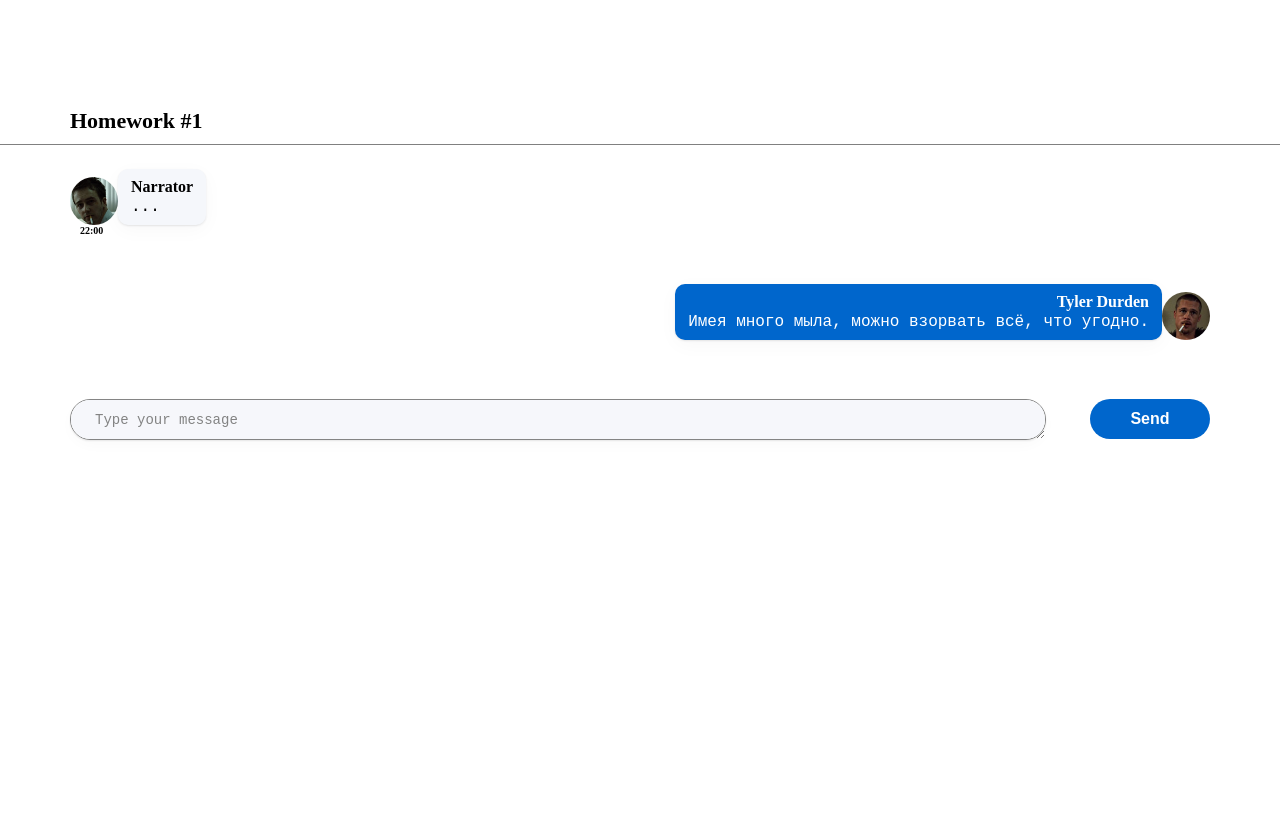
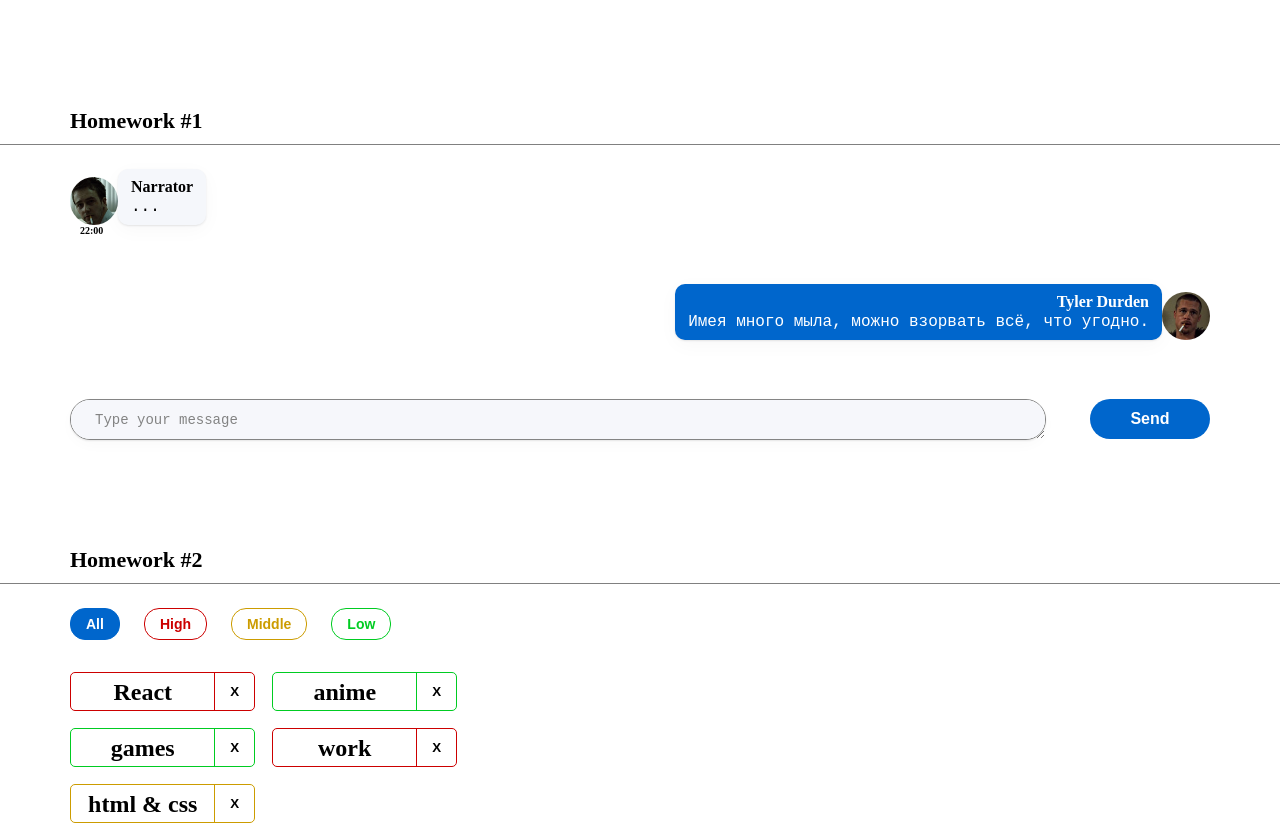
Before and after one commit to h0d0v0d/IgnatTask, a React (Create React App) app: page /#/pre-junior in a window 1280 px wide. Before the commit this address led to /. Shown: the top 823 px of the page. Before the commit the page ends 800 px from the top, so only its background shows below. Built offline with nearby package versions, Linux system fonts and the light colour scheme.

Commit message:
affairs is ready

```diff
--- a/package.json
+++ b/package.json
@@ -1,6 +1,6 @@
 {
   "name": "hws2",
-  "homepage": "http://IgnatZakalinsky.github.io/hws2",
+  "homepage": "https://h0d0v0d.github.io/IgnatTask",
   "version": "0.1.0",
   "private": true,
   "dependencies": {
@@ -16,7 +16,7 @@
     "@types/react-dom": "18.0.6",
     "@types/uuid": "8.3.4",
     "axios": "0.27.2",
-    "gh-pages": "4.0.0",
+    "gh-pages": "^4.0.0",
     "react": "18.2.0",
     "react-dom": "18.2.0",
     "react-redux": "8.0.4",
--- a/src/s1-main/App.tsx
+++ b/src/s1-main/App.tsx
@@ -1,13 +1,14 @@
 import React from 'react'
 import s from './App.module.css'
 import HW1 from '../s2-homeworks/hw01/HW1'
+import HW2 from '../s2-homeworks/hw02/HW2'
 
 function App() {
     return (
         <div className={s.App}>
             <HW1/>
             {/*раскомментировать по ходу выполнения*/}
-            {/*<HW2/>*/}
+            <HW2/>
             {/*<HW3/>*/}
             {/*<HW4/>*/}
 
--- a/src/s2-homeworks/hw02/HW2.tsx
+++ b/src/s2-homeworks/hw02/HW2.tsx
@@ -17,16 +17,16 @@
 * */
 
 // types
-export type AffairPriorityType = any // need to fix any
+export type AffairPriorityType =  'high' | 'low' | 'middle'// need to fix any
 export type AffairType = {
-    _id: any // need to fix any
-    name: any // need to fix any
+    _id: number
+    name: string
     priority: AffairPriorityType
 }
 export type FilterType = 'all' | AffairPriorityType
 
 // constants
-const defaultAffairs: any = [ // need to fix any
+const defaultAffairs: Array<AffairType> = [ // need to fix any
     {_id: 1, name: 'React', priority: 'high'}, // студенты могут изменить содержимое name и количество элементов в массиве, ...priority не менять!
     {_id: 2, name: 'anime', priority: 'low'},
     {_id: 3, name: 'games', priority: 'low'},
@@ -35,23 +35,22 @@
 ]
 
 // pure helper functions
-export const filterAffairs = (affairs: any, filter: any): any => { // need to fix any
-
-
-    return affairs // need to fix
+export const filterAffairs = (affairs: Array<AffairType>, filter: FilterType): Array<AffairType> => { // need to fix any
+    return filter === 'all' ? affairs : affairs.filter(a => a.priority === filter) // need to fix
 }
-export const deleteAffair = (affairs: any, _id: any): any => { // need to fix any
-
-    return affairs // need to fix
+export const deleteAffair = (affairs: Array<AffairType>, _id: number): Array<AffairType> => { // need to fix any
+    return affairs.filter(a => a._id !== _id) // need to fix
 }
 
 function HW2() {
-    const [affairs, setAffairs] = useState<any>(defaultAffairs) // need to fix any
+    const [affairs, setAffairs] = useState<Array<AffairType>>(defaultAffairs) // need to fix any
     const [filter, setFilter] = useState<FilterType>('all')
 
+    /* const filteredAffairs = filterAffairs(affairs, filter) */
     const filteredAffairs = filterAffairs(affairs, filter)
-    const deleteAffairCallback = (_id: any) => { // need to fix any
-        // need to fix
+
+    const deleteAffairCallback = (_id: number) => { // need to fix any
+        return setAffairs(deleteAffair(affairs, _id))
     }
 
     return (
@@ -69,4 +68,6 @@
     )
 }
 
+
+
 export default HW2
--- a/src/s2-homeworks/hw02/affairs/Affairs.tsx
+++ b/src/s2-homeworks/hw02/affairs/Affairs.tsx
@@ -4,24 +4,24 @@
 import s from './Affairs.module.css'
 
 type AffairsPropsType = {
-    data: any // need to fix any
-    setFilter: any
-    deleteAffairCallback: any
+    data: Array<AffairType> // need to fix any
+    setFilter: (f: FilterType) => void
+    deleteAffairCallback: (i: number) => void
     filter: FilterType
 }
 
 function Affairs(props: AffairsPropsType) {
     const setAll = () => {
-        // need to fix
+        props.setFilter('all')
     }
     const setHigh = () => {
-        // need to fix
+        props.setFilter('high')
     }
     const setMiddle = () => {
-        // need to fix
+        props.setFilter('middle')
     }
     const setLow = () => {
-        // need to fix
+        props.setFilter('low')
     }
 
     const cnAll = s.button + ' ' + s.all + (props.filter === 'all' ? ' ' + s.active : '')
--- a/src/s2-homeworks/hw02/affairs/affair/Affair.tsx
+++ b/src/s2-homeworks/hw02/affairs/affair/Affair.tsx
@@ -6,12 +6,13 @@
 type AffairPropsType = {
     // key не нужно типизировать
     affair: AffairType
-    deleteAffairCallback: any // need to fix any
+    deleteAffairCallback: (i: number) => void // need to fix any
 }
 
 function Affair(props: AffairPropsType) {
     const deleteCallback = () => {
-        // need to fix
+        props.deleteAffairCallback(props.affair._id)
+
     }
 
     const nameClass = s.name + ' ' + s2[props.affair.priority]
@@ -25,20 +26,19 @@
         >
             <div id={'hw2-name-' + props.affair._id} className={nameClass}>
                 {/*создаёт студент*/}
-
+                    <h2>{props.affair.name}</h2>
                 {/**/}
             </div>
             <div id={'hw2-priority-' + props.affair._id} hidden>
                 {/*создаёт студент*/}
-
+                    <h2>{props.affair.priority}</h2>
                 {/**/}
             </div>
 
             <button
                 id={'hw2-button-delete-' + props.affair._id}
                 className={buttonClass}
-                // need to fix
-
+                onClick={deleteCallback}
             >
                 {/*текст кнопки могут изменить студенты*/}
                 X
```
Also changed, not shown: 1 other file (tests, documents, lock files or other folders).
